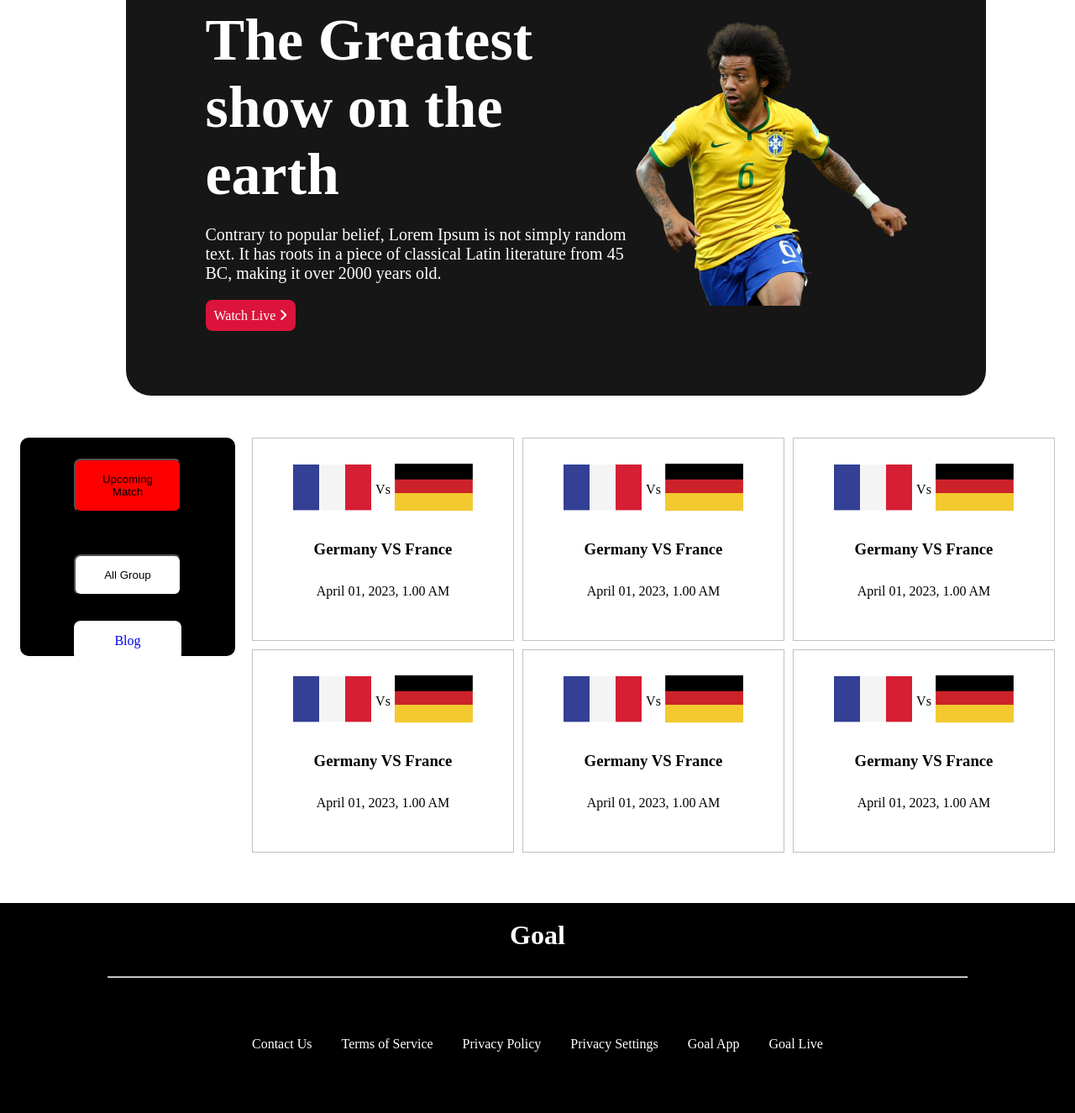
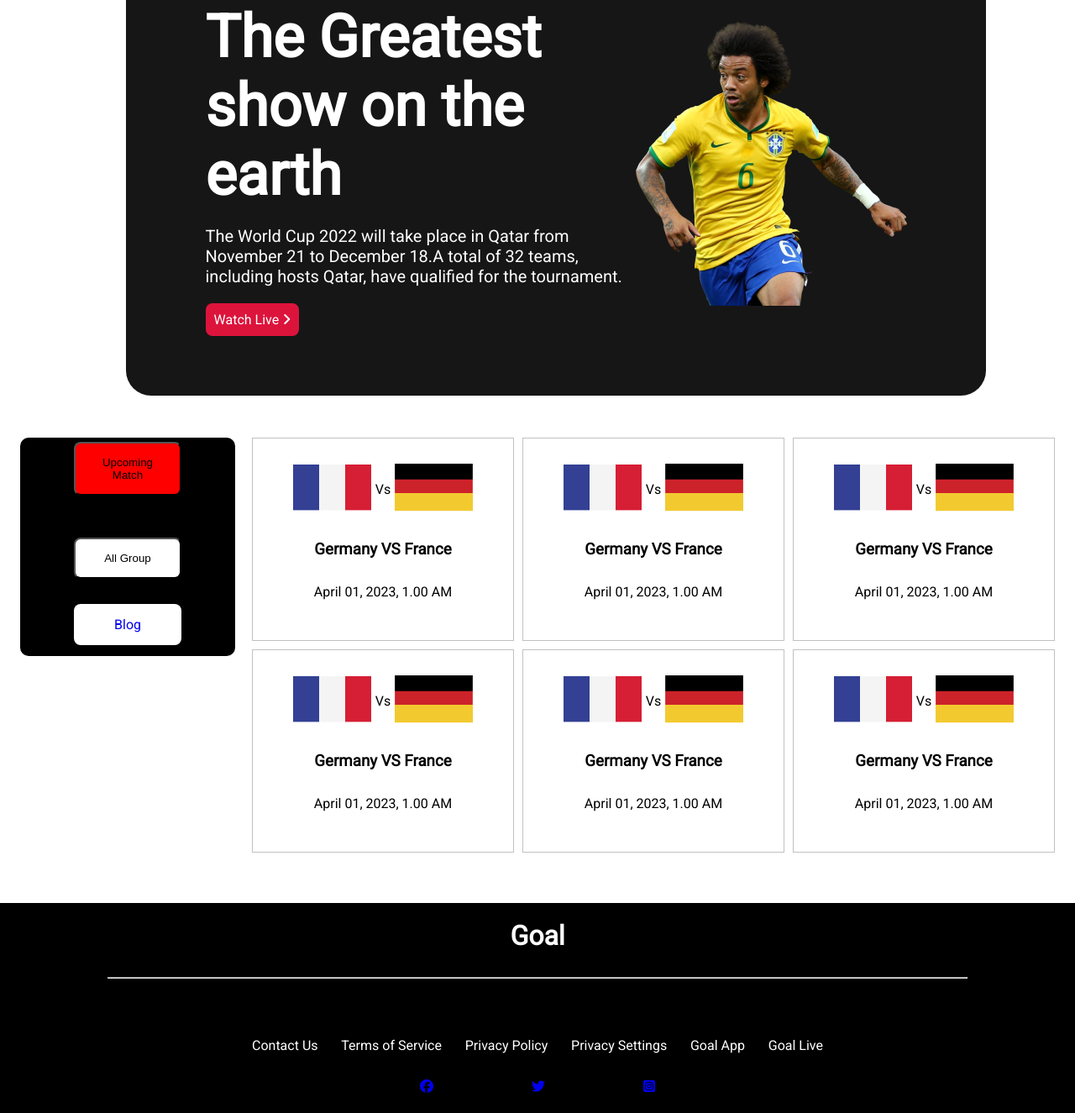
Before and after one commit to chanchal26/world-cup, a plain HTML site: page upcomming.html in a window 1280 px wide. Shown: the part 149-1474 px from the top of the page at 84% size. Drawn offline with Linux system fonts and the light colour scheme.

Commit message:
font added

```diff
--- a/style.css
+++ b/style.css
@@ -5,7 +5,12 @@
     text-decoration: none;
 }
 
-
+body {
+    font-family: 'Crimson Text', serif;
+    font-family: 'Didact Gothic', sans-serif;
+    font-family: 'Poppins', sans-serif;
+    font-family: 'Roboto', sans-serif;
+}
 
 .container {
     display: flex;
@@ -83,7 +88,7 @@ img-section {
     padding: 15px;
     border-radius: 8px;
     margin-bottom: 10px;
-    margin-top: 25px;
+    margin-top: 5px;
 }
 
 .blogs {
@@ -143,6 +148,15 @@ img-section {
     margin-top: 70px;
 }
 
+.icon {
+    display: flex;
+    justify-content: space-between;
+    align-items: center;
+    margin: 30px 500px;
+}
+
+
+
 /* -------------------
 Upcomming section
 ------------------- */
--- a/upcomming.html
+++ b/upcomming.html
@@ -6,6 +6,12 @@
     <meta http-equiv="X-UA-Compatible" content="IE=edge">
     <meta name="viewport" content="width=device-width, initial-scale=1.0">
     <title>UpComming Match</title>
+    <!-- google font -->
+    <link rel="preconnect" href="https://fonts.googleapis.com">
+    <link rel="preconnect" href="https://fonts.gstatic.com" crossorigin>
+    <link
+        href="https://fonts.googleapis.com/css2?family=Crimson+Text&family=Didact+Gothic&family=Poppins:wght@400;500&family=Roboto&display=swap"
+        rel="stylesheet">
     <!-- Font Awesome -->
     <script src="https://kit.fontawesome.com/a859ddd3a3.js" crossorigin="anonymous"></script>
     <link rel="stylesheet" href="style.css">
@@ -18,9 +24,8 @@
                 <h1 class="text-1">The Greatest
                     show on the
                     earth</h1>
-                <p class="text-2">Contrary to popular belief, Lorem Ipsum is not simply
-                    random text. It has roots in a piece of classical Latin literature
-                    from 45 BC, making it over 2000 years old.</p>
+                <p class="text-2">The World Cup 2022 will take place in Qatar from November 21 to December 18.A total of
+                    32 teams, including hosts Qatar, have qualified for the tournament.</p>
                 <a href="#" class="link btn">Watch Live <i class="fa-solid fa-angle-right"></i></a>
             </div>
             <div class="img-section">
@@ -145,6 +150,11 @@
             <p>Goal App </p>
             <p>Goal Live</p>
         </div>
+        <div class="icon">
+            <div class="size"><a href="http://www.facebook.com"><i class="fa-brands fa-facebook"></i></a></div>
+            <div class="size"><a href="http://www.twitter.com"><i class="fa-brands fa-twitter"></i></a></div>
+            <div class="size"><a href="http://www.instagram.com"><i class="fa-brands fa-instagram-square"></i></a></div>
+        </div>
     </footer>
 </body>
 
```
Also changed, not shown: index.html (+13 -3 lines).
